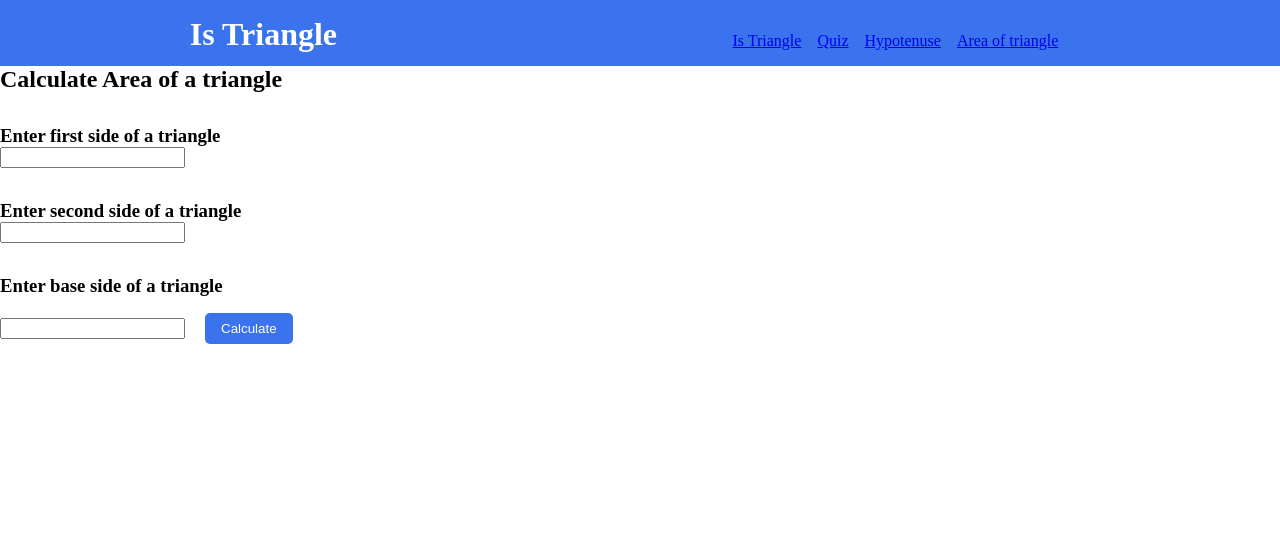
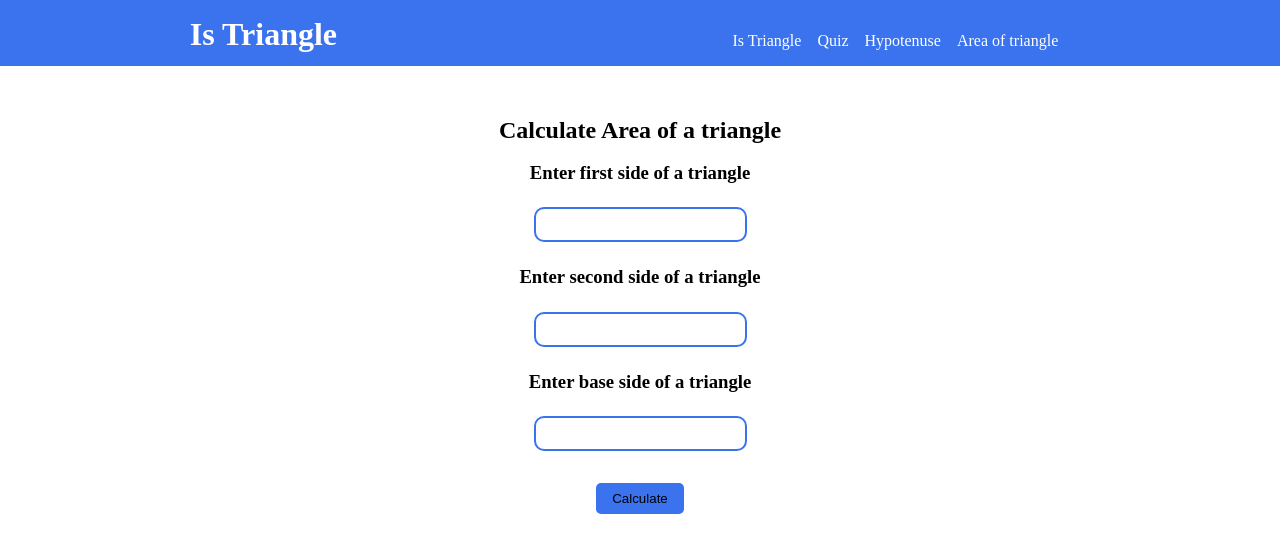
Before and after one commit to Shivanshdev12/mark12, a plain HTML site: page public/area/index.html in a window 1280 px wide. Drawn offline with Linux system fonts and the light colour scheme; files that its build step writes are made by us from their sources.

Commit message:
final commit

```diff
--- /dev/null
+++ b/public/area/style.css
@@ -0,0 +1,53 @@
+* {
+    margin: 0;
+}
+
+header {
+    display: flex;
+    flex-direction: row;
+    justify-content: space-around;
+    padding-top: 1rem;
+    background-color: #3a73ed;
+    color: white;
+}
+
+ul {
+    display: flex;
+    padding: 1rem;
+    list-style: none;
+}
+
+li {
+    margin-right: 1rem;
+}
+
+a,
+a:active {
+    text-decoration: none;
+    color: white;
+}
+
+.container {
+    display: flex;
+    flex-direction: column;
+    align-items: center;
+    line-height: 2;
+    margin-top: 1.5rem;
+    padding-top: 1rem;
+}
+
+input,
+input:active {
+    margin: 1rem 0;
+    padding: 0.5rem 1rem;
+    border-radius: 10px;
+    border: 2px solid #3a73ed;
+}
+
+.btn {
+    background-color: #3a73ed;
+    border: none;
+    margin: 1rem;
+    padding: 0.5rem 1rem;
+    border-radius: 5px;
+}
--- a/public/hypotenuse/style.css
+++ b/public/hypotenuse/style.css
@@ -52,3 +52,9 @@ input:active {
     border-radius: 5px;
     color: white;
 }
+
+a,
+a:active {
+    text-decoration: none;
+    color: white;
+}
--- a/public/quiz/style.css
+++ b/public/quiz/style.css
@@ -27,6 +27,7 @@ li {
     flex-direction: column;
     align-items: center;
     margin-top: 1rem;
+    line-height: 1.5;
 }
 
 h3,
@@ -42,3 +43,9 @@ p {
     border-radius: 5px;
     color: white;
 }
+
+a,
+a:active {
+    text-decoration: none;
+    color: white;
+}
```
Also changed, not shown: public/hypotenuse/index.html (+3 -1 lines), public/quiz/quiz.html (+3 -1 lines).
